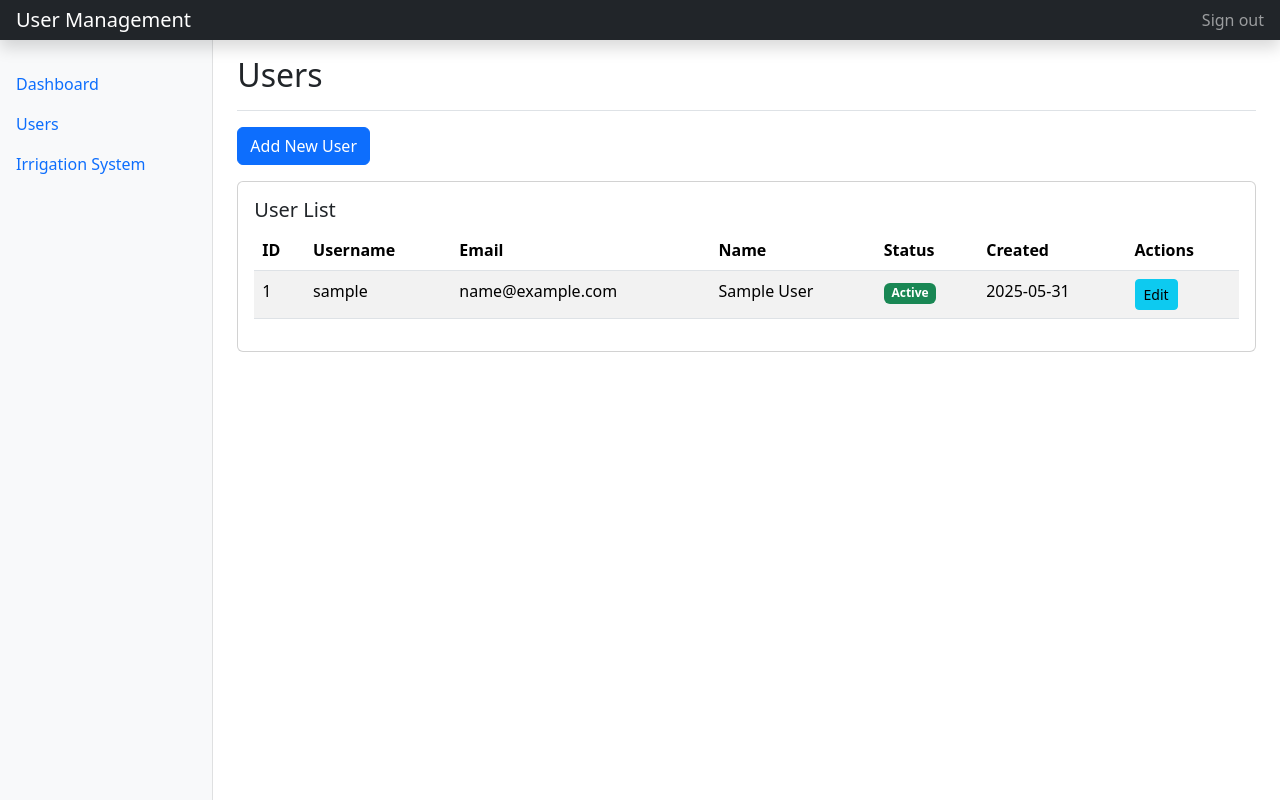
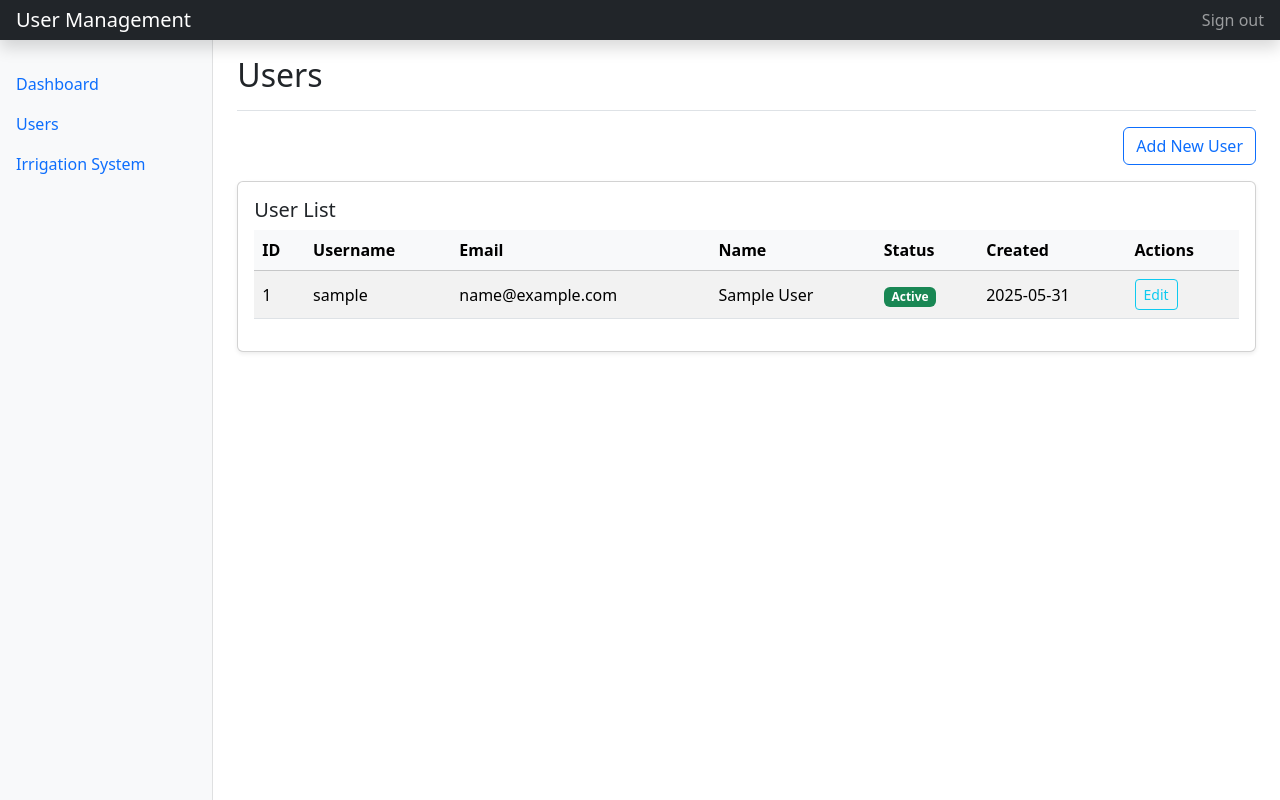
Before and after one commit to FaculdadeProjetos/GestaoEQualidadeA3, a Flask app: page /users/list in a window 1280 px wide. Run offline with Flask 3, Linux system fonts and the light colour scheme; the visitor is signed in with stand-in values (Sample User, id 1); data comes from the database, SQL or seed files in the repository.

Commit message:
refactor: melhora listagem de usuários com UI responsiva, DRY e JS

```diff
--- a/app/templates/users/list.html
+++ b/app/templates/users/list.html
@@ -5,21 +5,23 @@
 
 {% block content %}
 <div class="row mb-3">
-    <div class="col-md-12">
-        <a href="{{ url_for('users.add_user') }}" class="btn btn-primary">Add New User</a>
+    <div class="col-md-12 text-end">
+        <a href="{{ url_for('users.add_user') }}" class="btn btn-outline-primary">
+            <i class="bi bi-person-plus-fill"></i> Add New User
+        </a>
     </div>
 </div>
 
 <div class="row">
     <div class="col-md-12">
-        <div class="card">
+        <div class="card shadow-sm">
             <div class="card-body">
                 <h5 class="card-title">User List</h5>
 
                 {% if users %}
                 <div class="table-responsive">
-                    <table class="table table-striped table-hover">
-                        <thead>
+                    <table class="table table-striped table-hover align-middle">
+                        <thead class="table-light">
                             <tr>
                                 <th>ID</th>
                                 <th>Username</th>
@@ -35,22 +37,26 @@
                             <tr>
                                 <td>{{ user.id }}</td>
                                 <td>{{ user.username }}</td>
-                                <td>{{ user.email }}</td>
+                                <td class="text-truncate" style="max-width: 200px;">{{ user.email }}</td>
                                 <td>{{ user.first_name }} {{ user.last_name }}</td>
                                 <td>
-                                    {% if user.is_active %}
-                                    <span class="badge bg-success">Active</span>
-                                    {% else %}
-                                    <span class="badge bg-danger">Inactive</span>
-                                    {% endif %}
+                                    <span class="badge {{ 'bg-success' if user.is_active else 'bg-danger' }}">
+                                        {{ 'Active' if user.is_active else 'Inactive' }}
+                                    </span>
                                 </td>
                                 <td>{{ user.created_at.strftime('%Y-%m-%d') }}</td>
                                 <td>
-                                    <a href="{{ url_for('users.edit_user', id=user.id) }}" class="btn btn-sm btn-info">Edit</a>
+                                    <a href="{{ url_for('users.edit_user', id=user.id) }}"
+                                       class="btn btn-sm btn-outline-info">
+                                        Edit
+                                    </a>
 
                                     {% if user.id != current_user.id %}
-                                    <form action="{{ url_for('users.delete_user', id=user.id) }}" method="post" class="d-inline" onsubmit="return confirm('Are you sure you want to delete this user?');">
-                                        <button type="submit" class="btn btn-sm btn-danger">Delete</button>
+                                    <form action="{{ url_for('users.delete_user', id=user.id) }}"
+                                          method="post"
+                                          class="d-inline"
+                                          onsubmit="return confirmDelete(this);">
+                                        <button type="submit" class="btn btn-sm btn-outline-danger">Delete</button>
                                     </form>
                                     {% endif %}
                                 </td>
@@ -66,4 +72,10 @@
         </div>
     </div>
 </div>
+
+<script>
+    function confirmDelete(form) {
+        return confirm("Are you sure you want to delete this user?");
+    }
+</script>
 {% endblock %}
```
